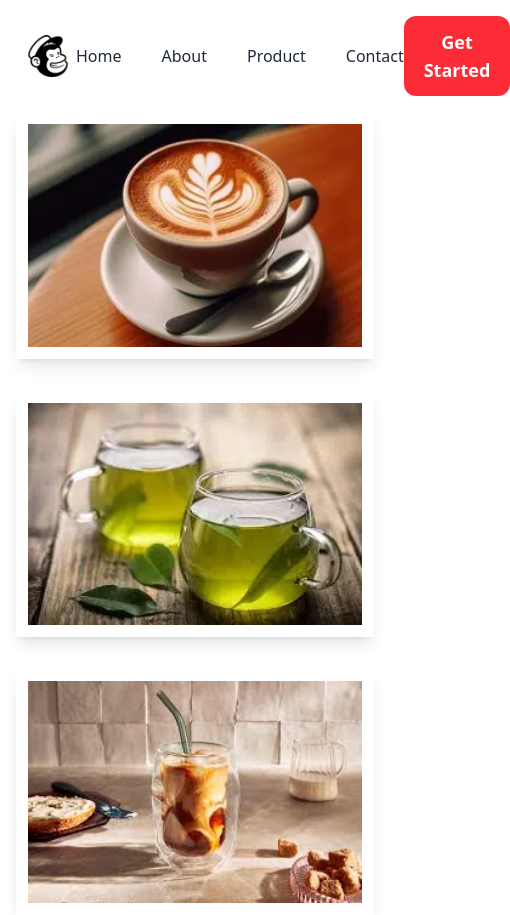
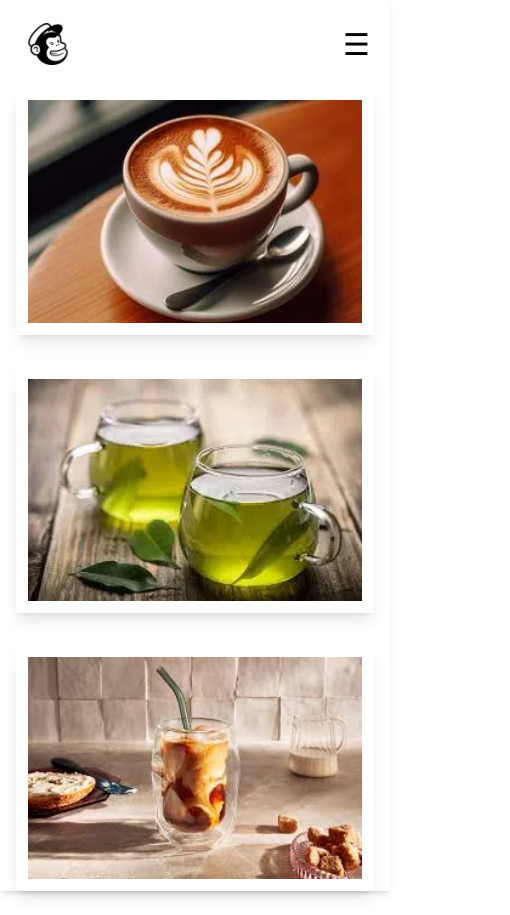
Before and after one commit to nupurbishnoi549/routing-page, a React (Vite) app: page /product in a window 390 px wide. Shown: the whole page, 510 px wide, since content can reach past the window. After the commit the page ends 844 px from the top, so only its background shows below. Built offline with nearby package versions, Linux system fonts and the light colour scheme.

Commit message:
responsive done

```diff
--- a/src/components/common/Header.jsx
+++ b/src/components/common/Header.jsx
@@ -1,43 +1,56 @@
-import React from 'react'
-import Logo from '../../assets/images/webp/dummy-logo.webp'
-// import CustomButton from './CustomButton';
-
-// const Header = () => {
-//   return (
-//       <header className="flex items-center justify-between px-6 py-4">
-//           <img src={Logo} alt="Logo" />
-
-//       </header>
-//   )
-// }
-
-// export default Header
+import React, { useState } from 'react';
+import Logo from '../../assets/images/webp/dummy-logo.webp';
 import { Outlet, Link } from "react-router-dom";
 import CustomBtn from './CustomButton';
+import { navLinks } from '../../utils/helper'
 
- function Header() {
+function Header() {
+    const [menuOpen, setMenuOpen] = useState(false);
+
     return (
-        <header className="w-full">
+        <header className="w-full bg-white shadow-md fixed top-0 left-0 z-50">
             <div className="max-w-[1240px] mx-auto px-5 py-4 flex items-center justify-between">
                 <img src={Logo} alt="Logo" className="h-14 w-auto cursor-pointer" />
-                <nav className="flex items-center space-x-10">
-                    <Link to="/" className="text-gray-800 font-medium hover:text-red-600 transition">
-                        Home
-                    </Link>
-                    <Link to="/about" className="text-gray-800 font-medium hover:text-red-600 transition">
-                        About
-                    </Link>
-                    <Link to="/product" className="text-gray-800 font-medium hover:text-red-600 transition">
-                        Product
-                    </Link>
-                    <Link to="/contact" className="text-gray-800 font-medium hover:text-red-600 transition">
-                        Contact
-                    </Link>
+                <button
+                    onClick={() => setMenuOpen(!menuOpen)}
+                    className="md:hidden text-3xl"
+                >
+                    {menuOpen ? '✖' : '☰'}
+                </button>
+
+                <nav className="hidden md:flex items-center space-x-10">
+                    {navLinks.map(({ to, name }) => (
+                        <Link key={to} to={to} className="text-gray-800 hover:text-red-600">
+                            {name}
+                        </Link>
+                    ))}
                 </nav>
+
+                <div className="hidden md:block">
                     <CustomBtn text="Get Started" />
+                </div>
             </div>
+
+            {menuOpen && (
+                <div className="md:hidden flex flex-col items-center justify-center px-5 pb-6 space-y-4 bg-white">
+                    {navLinks.map(({ to, name }) => (
+                        <Link
+                            key={to}
+                            to={to}
+                            onClick={() => setMenuOpen(false)}
+                            className="text-gray-800 hover:text-red-600"
+                        >
+                            {name}
+                        </Link>
+                    ))}
+                    <CustomBtn text="Get Started" />
+                </div>
+            )}
+
             <Outlet />
         </header>
     );
- }
-export default Header
+}
+
+
+export default Header;
--- a/src/utils/helper.js
+++ b/src/utils/helper.js
@@ -2,12 +2,13 @@ import Coffee from '../assets/images/webp/coffee.webp'
 import GreenTea from '../assets/images/webp/green-tea.webp'
 import IcedCoffee from '../assets/images/webp/starbucks.webp'
 
-export const HEADER_LIST = [
-    { title: 'Home', link: '#home' },
-    { title: 'About', link: '#about' },
-    { title: 'Product', link: '#product' },
-    { title: 'Contact', link: '#contact' },
+export const navLinks = [
+    { to: "/", name: "Home" },
+    { to: "/about", name: "About" },
+    { to: "/product", name: "Product" },
+    { to: "/contact", name: "Contact" },
 ];
+
 
 export const PRODUCT_DATA = [
     {
```
